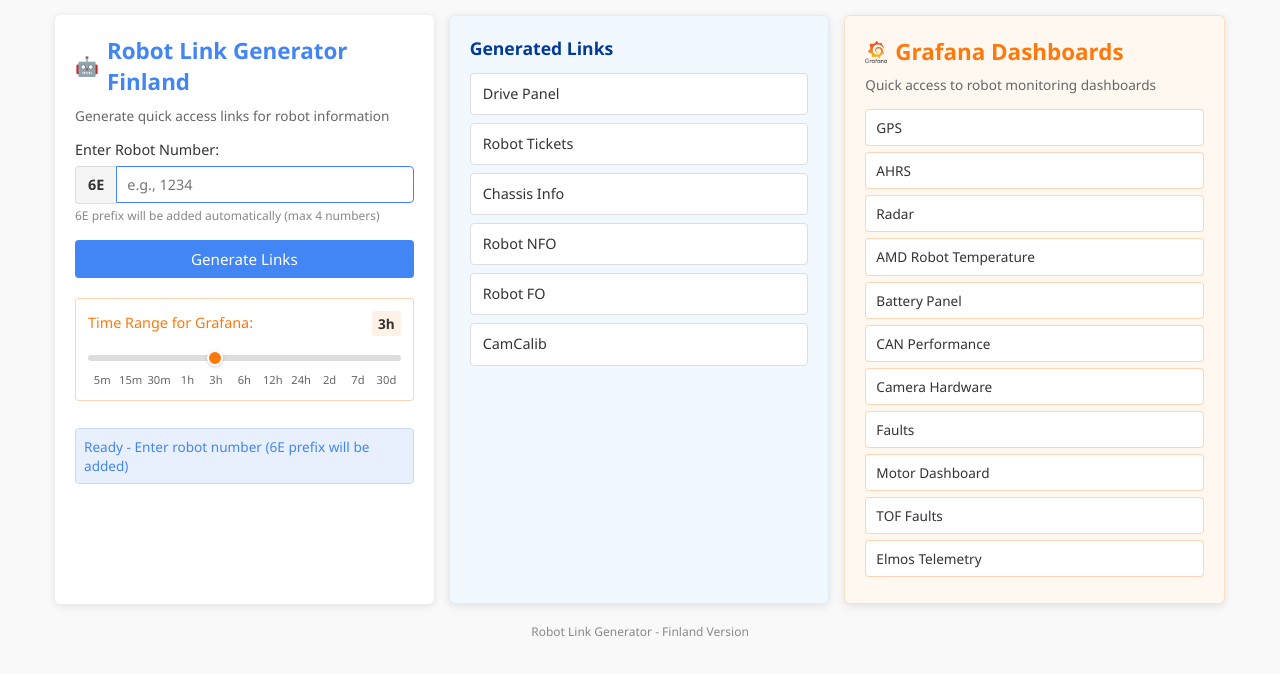
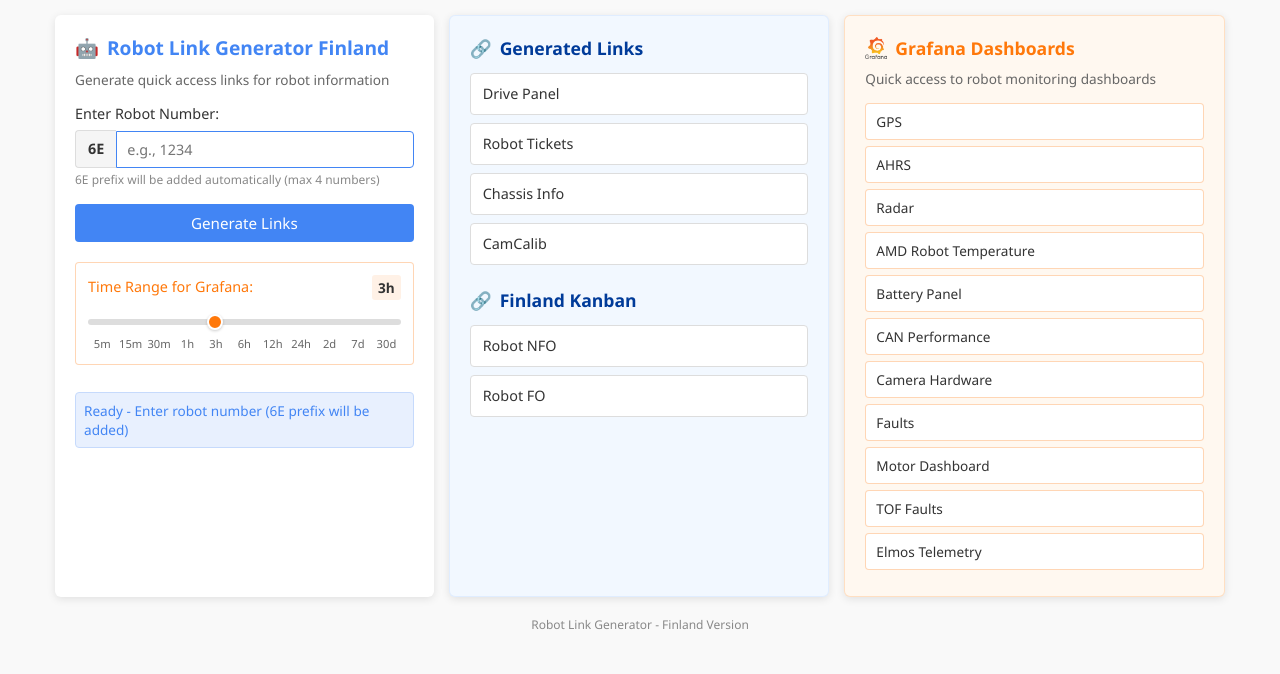
Before and after one commit to mahmudhassan43-gif/Robotic, a plain HTML site: page index.html in a window 1280 px wide. Drawn offline with Linux system fonts and the light colour scheme.

Commit message:
Adjust styles and add link emoji in index.html

```diff
--- a/index.html
+++ b/index.html
@@ -73,21 +73,26 @@
             display: flex;
             align-items: center;
             gap: 8px;
-            font-size: 1.4rem;
-        }
-
-        .generated-title {
-            color: #003b99;
-            margin-bottom: 8px;
-            display: flex;
-            align-items: center;
-            gap: 8px;
-            font-size: 1.4rem;
+            font-size: 1.2rem; /* Made smaller */
         }
 
         h1::before {
             content: "🤖";
             font-size: 1.2rem;
+        }
+
+        .generated-title {
+            color: #003b99; /* Fixed color */
+            margin-bottom: 8px;
+            display: flex;
+            align-items: center;
+            gap: 8px;
+            font-size: 1.1rem; /* Made same size as Grafana title */
+        }
+
+        .generated-title::before {
+            content: "🔗"; /* Added link emoji */
+            font-size: 1.1rem;
         }
 
         .grafana-title {
@@ -96,7 +101,7 @@
             display: flex;
             align-items: center;
             gap: 8px;
-            font-size: 1.4rem;
+            font-size: 1.1rem;
         }
 
         .grafana-logo {
@@ -451,13 +456,15 @@
         <!-- Column 2: Generated Links -->
         <div class="column links-column">
             <div class="links-section">
-                <h2 class = "generated-title">Generated Links</h2>
+                <h2 class="generated-title">Generated Links</h2>
                 <a href="#" class="link-button" id="link-1" target="_blank" disabled>Drive Panel</a>
                 <a href="#" class="link-button" id="link-2" target="_blank" disabled>Robot Tickets</a>
                 <a href="#" class="link-button" id="link-3" target="_blank" disabled>Chassis Info</a>
+                <a href="#" class="link-button" id="link-6" target="_blank" disabled>CamCalib</a>
+
+                <h2 class="generated-title" style="margin-top: 15px;">Finland Kanban</h2>
                 <a href="#" class="link-button" id="link-4" target="_blank" disabled>Robot NFO</a>
                 <a href="#" class="link-button" id="link-5" target="_blank" disabled>Robot FO</a>
-                <a href="#" class="link-button" id="link-6" target="_blank" disabled>CamCalib</a>
             </div>
         </div>
 
```
